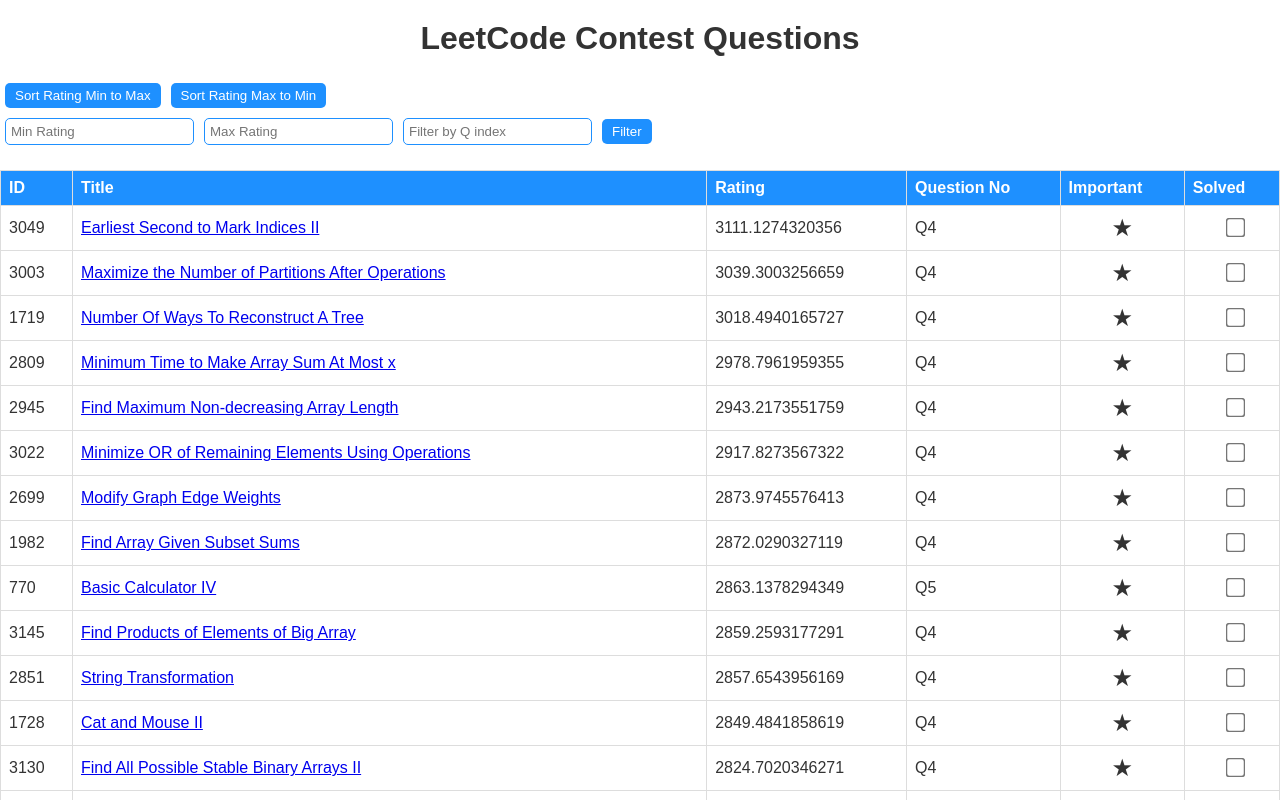
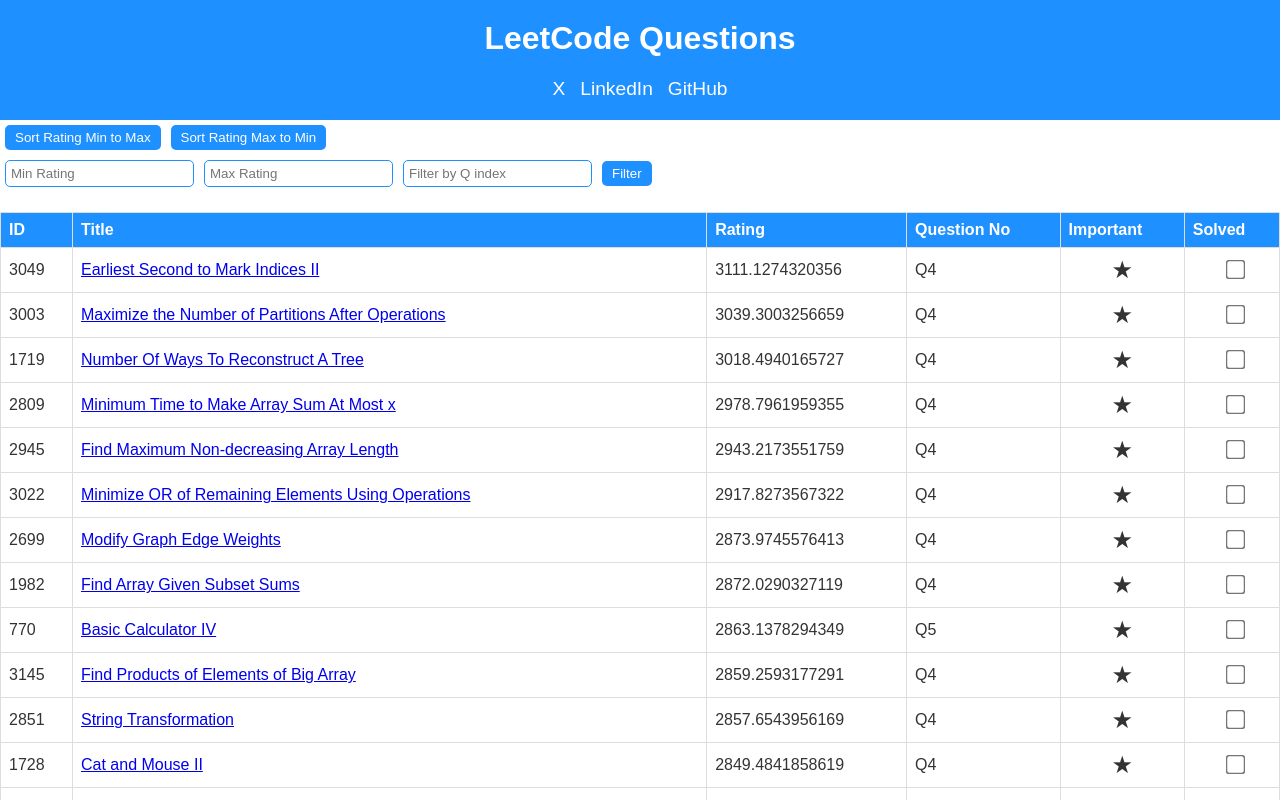
Before and after one commit to ayushsingh1112016/LeetCode-Rating-List, a React (Create React App) app: page / in a window 1280 px wide. Shown: the top 800 px of the page. Built offline with nearby package versions, Linux system fonts and the light colour scheme.

Commit message:
updated the profiles

```diff
--- a/src/App.js
+++ b/src/App.js
@@ -2,13 +2,39 @@
 import QuestionsList from './QuestionsList';
 import data from './data.json';
 
-function App() {
+const App = () => {
   return (
-    <div className="App">
-      <h1>LeetCode Contest Questions</h1>
+    <div>
+      <header style={headerStyle}>
+        <h1>LeetCode Questions</h1>
+        <div style={socialLinksStyle}>
+          <a href="https://x.com/Ayushx081" target="_blank" rel="noopener noreferrer" style={linkStyle}>X</a>
+          <a href="https://www.linkedin.com/in/ayush-singh-083694248/" target="_blank" rel="noopener noreferrer" style={linkStyle}>LinkedIn</a>
+          <a href="https://github.com/ayushsingh1112016" target="_blank" rel="noopener noreferrer" style={linkStyle}>GitHub</a>
+        </div>
+      </header>
       <QuestionsList data={data} />
     </div>
   );
-}
+};
+
+const headerStyle = {
+  textAlign: 'center',
+  padding: '20px',
+  backgroundColor: '#1e90ff',
+  color: '#ffffff',
+};
+
+const socialLinksStyle = {
+  display: 'flex',
+  justifyContent: 'center',
+  gap: '15px',
+};
+
+const linkStyle = {
+  color: '#ffffff',
+  textDecoration: 'none',
+  fontSize: '1.2em',
+};
 
 export default App;
--- a/src/index.css
+++ b/src/index.css
@@ -6,9 +6,8 @@
 }
 
 h1 {
-    text-align: center;
-    margin-top: 20px;
-    color: #333333; /* Dark text color */
+  margin-top: 0;
+  color: #ffffff; /* White text for the header */
 }
 
 table {
--- a/src/index.js
+++ b/src/index.js
@@ -1,6 +1,6 @@
 import React from 'react';
 import ReactDOM from 'react-dom';
-import './index.css'; // Optional: for custom styles
+import './index.css';
 import App from './App';
 
 ReactDOM.render(
```
Also changed, not shown: 1 other file (tests, documents, lock files or other folders). Lines whose indentation alone changed are shown as unchanged.
